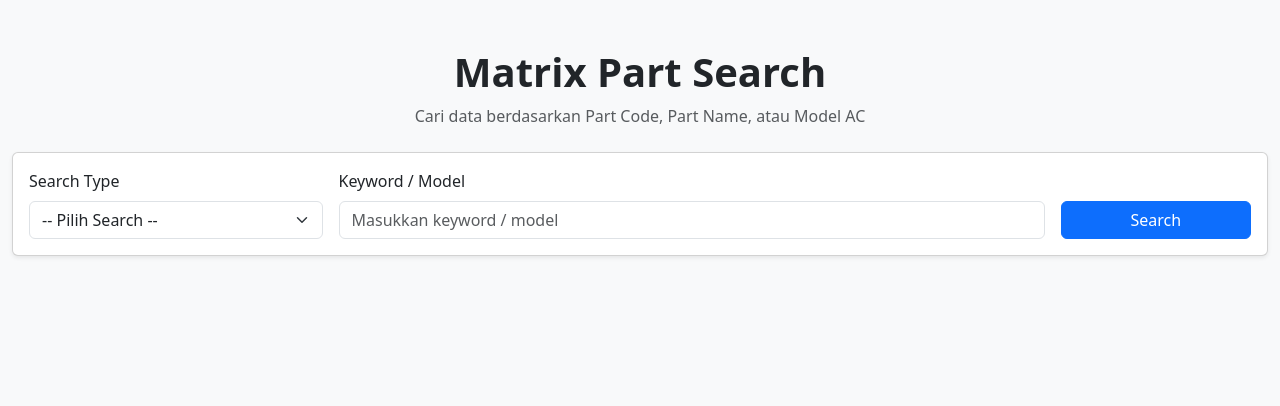
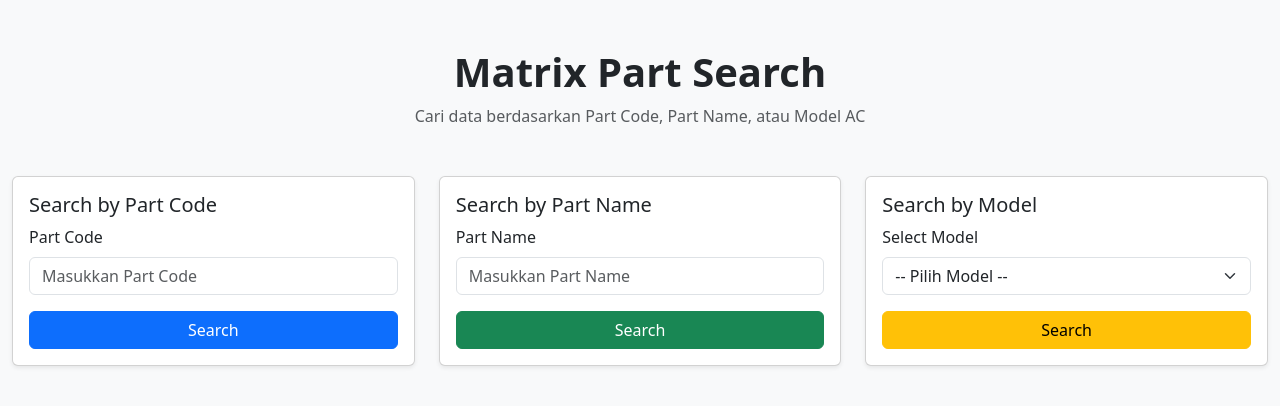
Before and after one commit to raffizh24/Matrix-Part, a PHP site: page / in a window 1280 px wide. Shown: the top 406 px of the page. Run offline with PHP 8.4, Linux system fonts and the light colour scheme.

Commit message:
Update Front End

```diff
--- a/index.php
+++ b/index.php
@@ -6,6 +6,7 @@ require 'conn.php';
 // =========================
 $columns = [];
 $getColumns = $conn->query("SHOW COLUMNS FROM matrix_part");
+
 while ($col = $getColumns->fetch_assoc()) {
     if ($col['Field'] != 'id') {
         $columns[] = $col['Field'];
@@ -13,11 +14,23 @@ while ($col = $getColumns->fetch_assoc()) {
 }
 
 // =========================
+// KOLOM NON MODEL
+// =========================
+$excludeColumns = [
+    'id',
+    'No',
+    'Component',
+    'Description',
+    'UoM'
+];
+
+// =========================
 // SEARCH
 // =========================
 $data = [];
 $keyword = "";
 $type = "";
+
 if (isset($_GET['search'])) {
 
     $keyword = trim($_GET['keyword']);
@@ -27,13 +40,12 @@ if (isset($_GET['search'])) {
 
         $sql = "SELECT * FROM matrix_part
                 WHERE Component LIKE '%$keyword%'";
-    } else if ($type == 'description') {
+    } elseif ($type == 'description') {
 
         $sql = "SELECT * FROM matrix_part
                 WHERE Description LIKE '%$keyword%'";
-    } else if ($type == 'model') {
+    } elseif ($type == 'model') {
 
-        // cari model column
         if (in_array($keyword, $columns)) {
 
             $sql = "SELECT * FROM matrix_part
@@ -41,11 +53,9 @@ if (isset($_GET['search'])) {
                     AND `$keyword` != ''
                     AND `$keyword` != '0'";
         } else {
-
             $sql = "SELECT * FROM matrix_part WHERE 1=0";
         }
     } else {
-
         $sql = "SELECT * FROM matrix_part WHERE 1=0";
     }
 
@@ -58,79 +68,128 @@ if (isset($_GET['search'])) {
 ?>
 
 <!DOCTYPE html>
-<html>
+<html lang="en">
 
 <head>
-    <title>Matrix Part</title>
-    <link rel="stylesheet" href="css/bootstrap.min.css" rel="stylesheet">
+    <meta charset="UTF-8">
+    <title>Matrix Part Search</title>
+    <link rel="stylesheet" href="css/bootstrap.min.css">
 </head>
 
 <body class="bg-light">
+
     <div class="container-fluid py-5">
+
         <!-- Header -->
-        <div class="text-center mb-4">
+        <div class="text-center mb-5">
             <h1 class="fw-bold">Matrix Part Search</h1>
             <p class="text-muted">Cari data berdasarkan Part Code, Part Name, atau Model AC</p>
         </div>
 
-        <!-- Search Card -->
-        <div class="card shadow-sm mb-4">
+        <!-- Search Cards -->
+        <div class="row g-4">
+
+            <!-- Search by Part Code -->
+            <div class="col-md-4">
+                <div class="card shadow-sm h-100">
                     <div class="card-body">
+                        <h5 class="card-title">Search by Part Code</h5>
 
-                <form method="GET" class="row g-3 align-items-end">
+                        <form method="GET">
+                            <input type="hidden" name="type" value="component">
 
-                    <div class="col-md-3">
-                        <label class="form-label">Search Type</label>
-                        <select name="type" class="form-select" required>
-                            <option value="">-- Pilih Search --</option>
+                            <div class="mb-3">
+                                <label class="form-label">Part Code</label>
+                                <input type="text"
+                                    name="keyword"
+                                    class="form-control"
+                                    placeholder="Masukkan Part Code"
+                                    value="<?php echo ($type == 'component') ? htmlspecialchars($keyword) : ''; ?>"
+                                    required>
+                            </div>
 
-                            <option value="component" <?php if ($type == 'component') echo 'selected'; ?>>
-                                Part Code
+                            <button type="submit" name="search" class="btn btn-primary w-100">
+                                Search
+                            </button>
+                        </form>
+                    </div>
+                </div>
+            </div>
+
+            <!-- Search by Part Name -->
+            <div class="col-md-4">
+                <div class="card shadow-sm h-100">
+                    <div class="card-body">
+                        <h5 class="card-title">Search by Part Name</h5>
+
+                        <form method="GET">
+                            <input type="hidden" name="type" value="description">
+
+                            <div class="mb-3">
+                                <label class="form-label">Part Name</label>
+                                <input type="text"
+                                    name="keyword"
+                                    class="form-control"
+                                    placeholder="Masukkan Part Name"
+                                    value="<?php echo ($type == 'description') ? htmlspecialchars($keyword) : ''; ?>"
+                                    required>
+                            </div>
+
+                            <button type="submit" name="search" class="btn btn-success w-100">
+                                Search
+                            </button>
+                        </form>
+                    </div>
+                </div>
+            </div>
+
+            <!-- Search by Model -->
+            <div class="col-md-4">
+                <div class="card shadow-sm h-100">
+                    <div class="card-body">
+                        <h5 class="card-title">Search by Model</h5>
+
+                        <form method="GET">
+                            <input type="hidden" name="type" value="model">
+
+                            <div class="mb-3">
+                                <label class="form-label">Select Model</label>
+
+                                <select name="keyword" class="form-select" required>
+                                    <option value="">-- Pilih Model --</option>
+
+                                    <?php foreach ($columns as $col): ?>
+                                        <?php if (!in_array($col, $excludeColumns)): ?>
+                                            <option value="<?php echo htmlspecialchars($col); ?>"
+                                                <?php echo ($type == 'model' && $keyword == $col) ? 'selected' : ''; ?>>
+                                                <?php echo htmlspecialchars($col); ?>
                                             </option>
-
-                            <option value="description" <?php if ($type == 'description') echo 'selected'; ?>>
-                                Part Name
-                            </option>
-
-                            <option value="model" <?php if ($type == 'model') echo 'selected'; ?>>
-                                Model
-                            </option>
+                                        <?php endif; ?>
+                                    <?php endforeach; ?>
                                 </select>
                             </div>
 
-                    <div class="col-md-7">
-                        <label class="form-label">Keyword / Model</label>
-                        <input
-                            type="text"
-                            name="keyword"
-                            class="form-control"
-                            placeholder="Masukkan keyword / model"
-                            value="<?php echo htmlspecialchars($keyword); ?>"
-                            required>
-                    </div>
-
-                    <div class="col-md-2 d-grid">
-                        <button type="submit" name="search" class="btn btn-primary">
+                            <button type="submit" name="search" class="btn btn-warning w-100">
                                 Search
                             </button>
+                        </form>
                     </div>
-
-                </form>
-
                 </div>
             </div>
 
+        </div>
+
         <!-- Info -->
-        <?php if ($type == 'model' && $keyword != '') { ?>
-            <div class="alert alert-info">
+        <?php if ($type == 'model' && $keyword != ''): ?>
+            <div class="alert alert-info mt-4">
                 Model: <strong><?php echo htmlspecialchars($keyword); ?></strong>
             </div>
-        <?php } ?>
+        <?php endif; ?>
 
         <!-- Result -->
-        <?php if (count($data) > 0) { ?>
+        <?php if (count($data) > 0): ?>
 
-            <div class="card shadow-sm">
+            <div class="card shadow-sm mt-4">
                 <div class="card-header bg-primary text-white">
                     Hasil Pencarian
                 </div>
@@ -147,25 +206,48 @@ if (isset($_GET['search'])) {
                                     <th>Description</th>
                                     <th>UoM</th>
 
-                                    <?php if ($type == 'model') { ?>
-                                        <th><?php echo htmlspecialchars($keyword); ?></th>
-                                    <?php } ?>
+                                    <?php if ($type == 'model'): ?>
+                                        <th>Model</th>
+                                    <?php else: ?>
+                                        <th>Available Models</th>
+                                    <?php endif; ?>
                                 </tr>
                             </thead>
 
                             <tbody>
-                                <?php foreach ($data as $row) { ?>
+
+                                <?php foreach ($data as $row): ?>
                                     <tr>
                                         <td><?php echo $row['No']; ?></td>
                                         <td><?php echo $row['Component']; ?></td>
                                         <td><?php echo $row['Description']; ?></td>
                                         <td><?php echo $row['UoM']; ?></td>
 
-                                        <?php if ($type == 'model') { ?>
-                                            <td><?php echo $row[$keyword]; ?></td>
-                                        <?php } ?>
+                                        <td>
+                                            <?php
+                                            if ($type == 'model') {
+                                                echo htmlspecialchars($keyword);
+                                            } else {
+                                                $models = [];
+
+                                                foreach ($row as $col => $val) {
+                                                    if (
+                                                        !in_array($col, $excludeColumns)
+                                                        && $val == 1
+                                                    ) {
+                                                        $models[] = $col;
+                                                    }
+                                                }
+
+                                                echo !empty($models)
+                                                    ? implode(', ', $models)
+                                                    : '-';
+                                            }
+                                            ?>
+                                        </td>
                                     </tr>
-                                <?php } ?>
+                                <?php endforeach; ?>
+
                             </tbody>
 
                         </table>
@@ -174,17 +256,18 @@ if (isset($_GET['search'])) {
                 </div>
             </div>
 
-        <?php } elseif (isset($_GET['search'])) { ?>
+        <?php elseif (isset($_GET['search'])): ?>
 
-            <div class="alert alert-warning text-center">
+            <div class="alert alert-warning text-center mt-4">
                 Data tidak ditemukan
             </div>
 
-        <?php } ?>
+        <?php endif; ?>
 
     </div>
 
     <script src="js/bootstrap.bundle.min.js"></script>
+
 </body>
 
 </html>
```
Also changed, not shown: index_v1.php (added, +190 -0 lines). Lines whose indentation alone changed are shown as unchanged.
